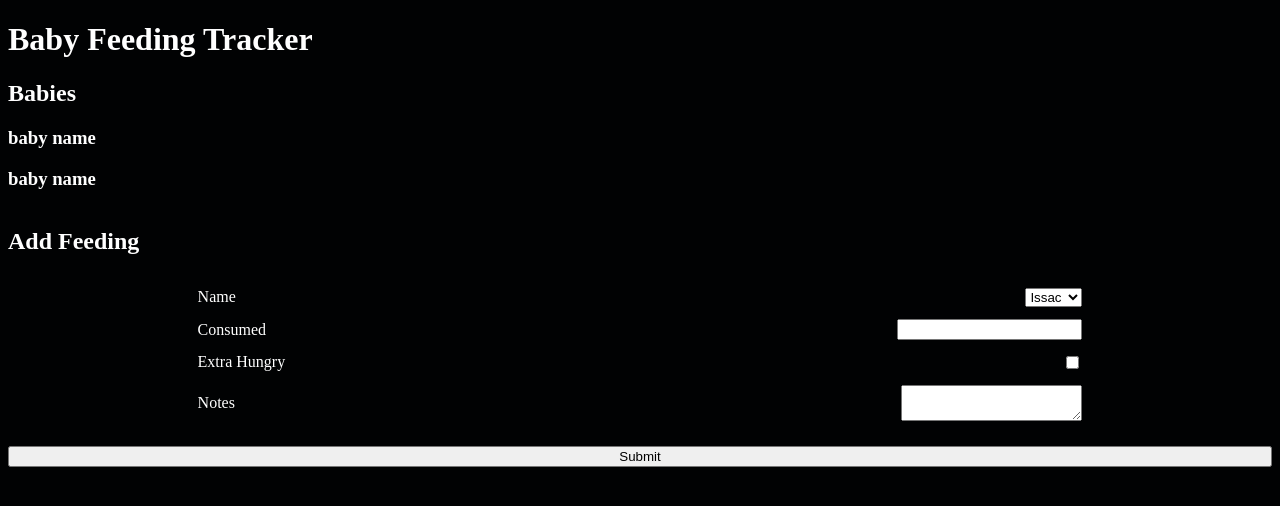
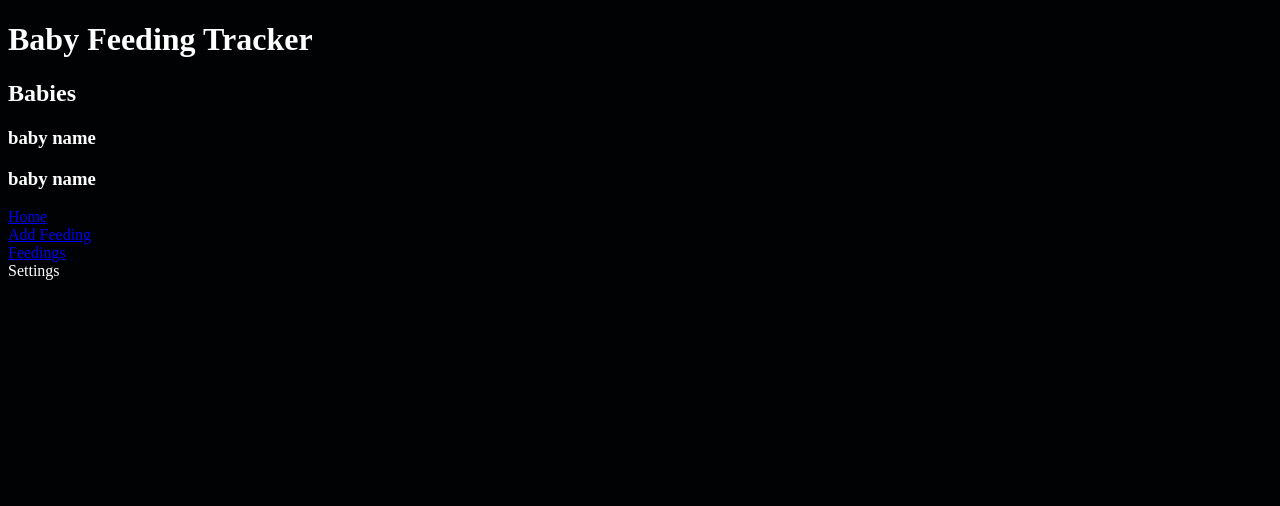
Before and after one commit to Richardaeld/baby-feeding-tacker, a React (Vite) app: page / in a window 1280 px wide. Shown: the top 506 px of the page. Built offline with nearby package versions, Linux system fonts and the light colour scheme.

Commit message:
added navbar and routes / links

```diff
--- a/src/App.jsx
+++ b/src/App.jsx
@@ -2,6 +2,7 @@
 import { useState } from 'react';
 import { Form } from './components/Form';
 import { Feeding } from './components/Feeding';
+import { MainNav } from './components/MainNav';
 import { format } from 'date-fns';
 import { Routes, Route } from 'react-router-dom';
 
@@ -68,8 +69,10 @@ export function App() {
           <h3>baby name</h3>
         </div>
       </div>
+      <MainNav></MainNav>
       <Routes>
-        <Route path='/'        element={<Form form={form} addFeeding={addFeeding} feeding={feedings}/>} />
+        <Route path='/'         />
+        <Route path='/addFeeding' element={<Form form={form} addFeeding={addFeeding} feeding={feedings}/>}></Route>
         <Route path='/history' element={<Feeding feedings={feedings}/>} />
       </Routes>
     </main>
--- /dev/null
+++ b/src/components/MainNav.jsx
@@ -0,0 +1,12 @@
+import { Link } from 'react-router-dom';
+
+export function MainNav () {
+  return (
+    <nav>
+      <div><Link to='/'>Home</Link></div>
+      <div><Link to='/addFeeding'>Add Feeding</Link></div>
+      <div><Link to='/history'>Feedings</Link></div>
+      <div>Settings</div>
+   </nav>
+  )
+}
```
Also changed, not shown: src/pages/history.jsx (added), src/pages/index.jsx (added).
